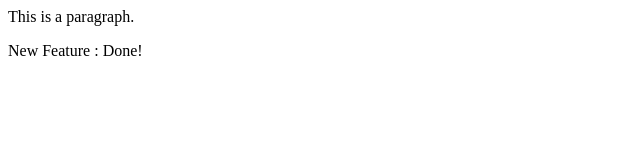
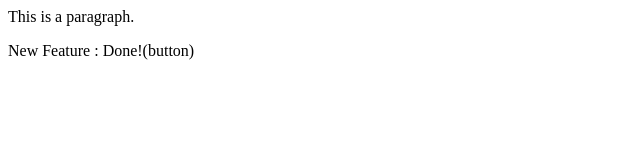
Before and after one commit to DivyarajSunva/localRepo, a plain HTML site: page index.html in a window 1280 px wide. Shown: the full height of the page, 0-640 px from the left. Drawn offline with Linux system fonts and the light colour scheme.

```diff
--- a/index.html
+++ b/index.html
@@ -1,2 +1,2 @@
 <p>This is a paragraph.</p>
-<p>New Feature : Done!</p>
+<p>New Feature : Done!(button)</p>
```
